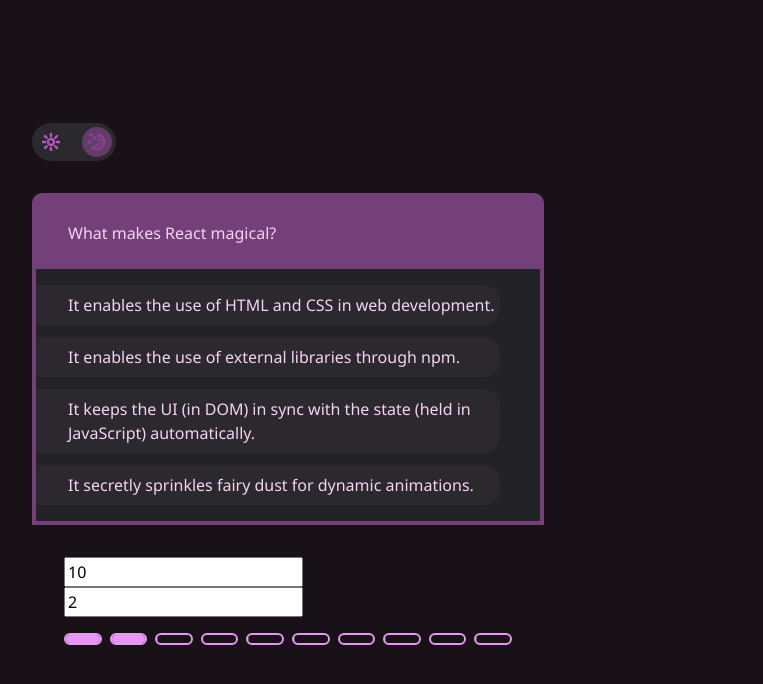
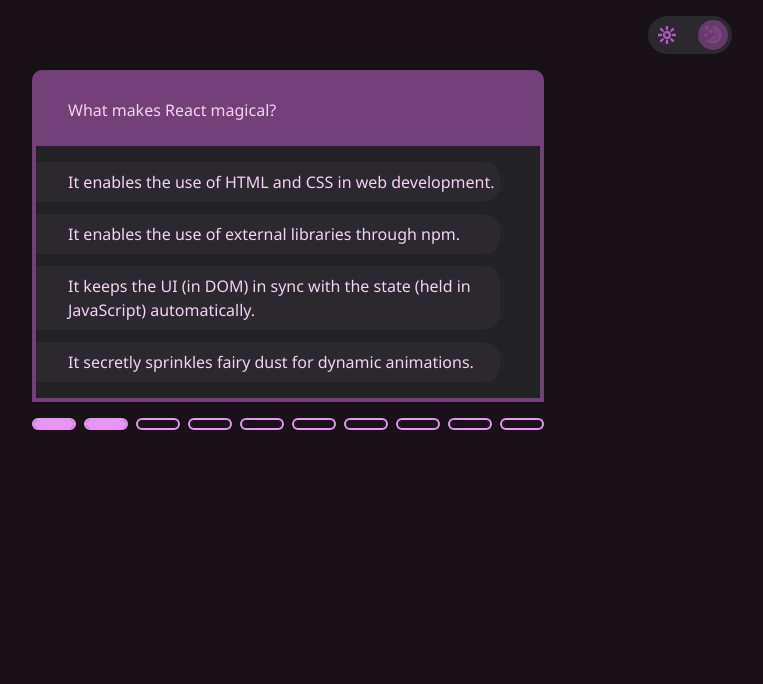
Before and after one commit to andrewnessinjim/quiz-app, a React (Create React App) app: page / in a window 1280 px wide. Shown: the top 684 px of the page, without its empty margins (352-1115 px from the left). Built offline with nearby package versions, Linux system fonts and the light colour scheme.

Commit message:
High-level site layout

```diff
--- a/src/App.js
+++ b/src/App.js
@@ -3,15 +3,15 @@
 import data from "./data";
 import GlobalStyles from "./GlobalStyles";
 import React from "react";
-import ThemeToggle from "./components/ThemeToggle";
-import QuizProgressPlayground from "./components/QuizProgressPlayground";
+import Header from "./components/Header";
+import QuizProgress from "./components/QuizProgress";
 
 export default function App() {
   return (
     <AppThemeProvider>
-      <ThemeToggle />
+      <Header />
       <QuestionCard question={data[0].question} choices={data[0].choices} />
-      <QuizProgressPlayground />
+      <QuizProgress total={10} completed={2} />
       <GlobalStyles />
     </AppThemeProvider>
   );
--- a/src/GlobalStyles.js
+++ b/src/GlobalStyles.js
@@ -32,10 +32,6 @@
         font-family: "Segoe UI", sans-serif;
         background-color: ${(p) => p.theme.colors.plum1};
         color: ${(p) => p.theme.colors.plum11};
-
-        display: flex;
-        justify-content: center;
-        align-items: center;
     }
 
     html, body {
--- /dev/null
+++ b/src/components/Header/Header.js
@@ -0,0 +1,23 @@
+import styled from "styled-components";
+import SiteWidthWrapper from "../SiteWidthWrapper";
+
+import ThemeToggle from "../ThemeToggle";
+
+const Wrapper = styled.header`
+  ${SiteWidthWrapper}
+  padding-top: 16px;
+  padding-bottom: 16px;
+
+  display: flex;
+  flex-direction: row-reverse;
+`;
+
+function Header() {
+  return (
+    <Wrapper>
+      <ThemeToggle />
+    </Wrapper>
+  );
+}
+
+export default Header;
--- /dev/null
+++ b/src/components/Header/index.js
@@ -0,0 +1,2 @@
+export * from "./Header";
+export { default } from "./Header";
--- a/src/components/QuestionCard/QuestionCard.js
+++ b/src/components/QuestionCard/QuestionCard.js
@@ -2,8 +2,15 @@
 
 import * as RadioGroup from "@radix-ui/react-radio-group";
 import { styled } from "styled-components";
+import SiteWidthWrapper from "../SiteWidthWrapper";
 
 const StWrapper = styled.section`
+  ${SiteWidthWrapper};
+  display: flex;
+  justify-content: center;
+`;
+
+const StCard = styled.section`
   --left-align-padding: 32px;
   --hovered-slide-amount: 24px;
   --selected-slide-amount: 16px;
@@ -80,6 +87,7 @@
 function QuestionCard({ question, choices }) {
   return (
     <StWrapper>
+      <StCard>
         <StQuestion>{question}</StQuestion>
         <form>
           <StChoicesWrapper>
@@ -97,6 +105,7 @@
             })}
           </StChoicesWrapper>
         </form>
+      </StCard>
     </StWrapper>
   );
 }
--- a/src/components/QuizProgress/QuizProgress.jsx
+++ b/src/components/QuizProgress/QuizProgress.jsx
@@ -2,7 +2,13 @@
 import styled from "styled-components";
 import * as _ from "lodash";
 import * as Progress from "@radix-ui/react-progress";
+import SiteWidthWrapper from "../SiteWidthWrapper";
 
+const Wrapper = styled.section`
+  ${SiteWidthWrapper};
+  display: flex;
+  justify-content: center;
+`;
 const StProgressRoot = styled(Progress.Root)`
   margin-top: 16px;
   width: 100%;
@@ -36,8 +42,8 @@
 `;
 
 function QuizProgress({ total, completed }) {
-  console.log({ completed });
   return (
+    <Wrapper>
       <StProgressRoot value={completed} max={total}>
         <StProgressIndicator>
           {_.range(total).map((num) => (
@@ -45,6 +51,7 @@
           ))}
         </StProgressIndicator>
       </StProgressRoot>
+    </Wrapper>
   );
 }
 
--- a/src/components/QuizProgressPlayground/QuizProgressPlayground.js
+++ b/src/components/QuizProgressPlayground/QuizProgressPlayground.js
@@ -2,9 +2,7 @@
 import styled from "styled-components";
 import QuizProgress from "../QuizProgress";
 
-const Wrapper = styled.div`
-  padding: 32px;
-`;
+const Wrapper = styled.div``;
 
 const NumInputWrapper = styled.div``;
 
--- /dev/null
+++ b/src/components/SiteWidthWrapper/SiteWidthWrapper.js
@@ -0,0 +1,11 @@
+import { css } from "styled-components";
+
+const SiteWidthWrapper = css`
+  max-width: 920px;
+  padding-left: 16px;
+  padding-right: 16px;
+  margin-left: auto;
+  margin-right: auto;
+`;
+
+export default SiteWidthWrapper;
--- /dev/null
+++ b/src/components/SiteWidthWrapper/index.js
@@ -0,0 +1,2 @@
+export * from "./SiteWidthWrapper";
+export { default } from "./SiteWidthWrapper";
--- a/src/components/ThemeToggle/ThemeToggle.js
+++ b/src/components/ThemeToggle/ThemeToggle.js
@@ -14,7 +14,6 @@
   padding: 4px;
   background-color: ${(p) => p.theme.colors.mauve4};
   position: relative;
-  margin-bottom: 32px;
 `;
 
 const IconsContainer = styled.div`
```
Lines whose indentation alone changed are shown as unchanged.
